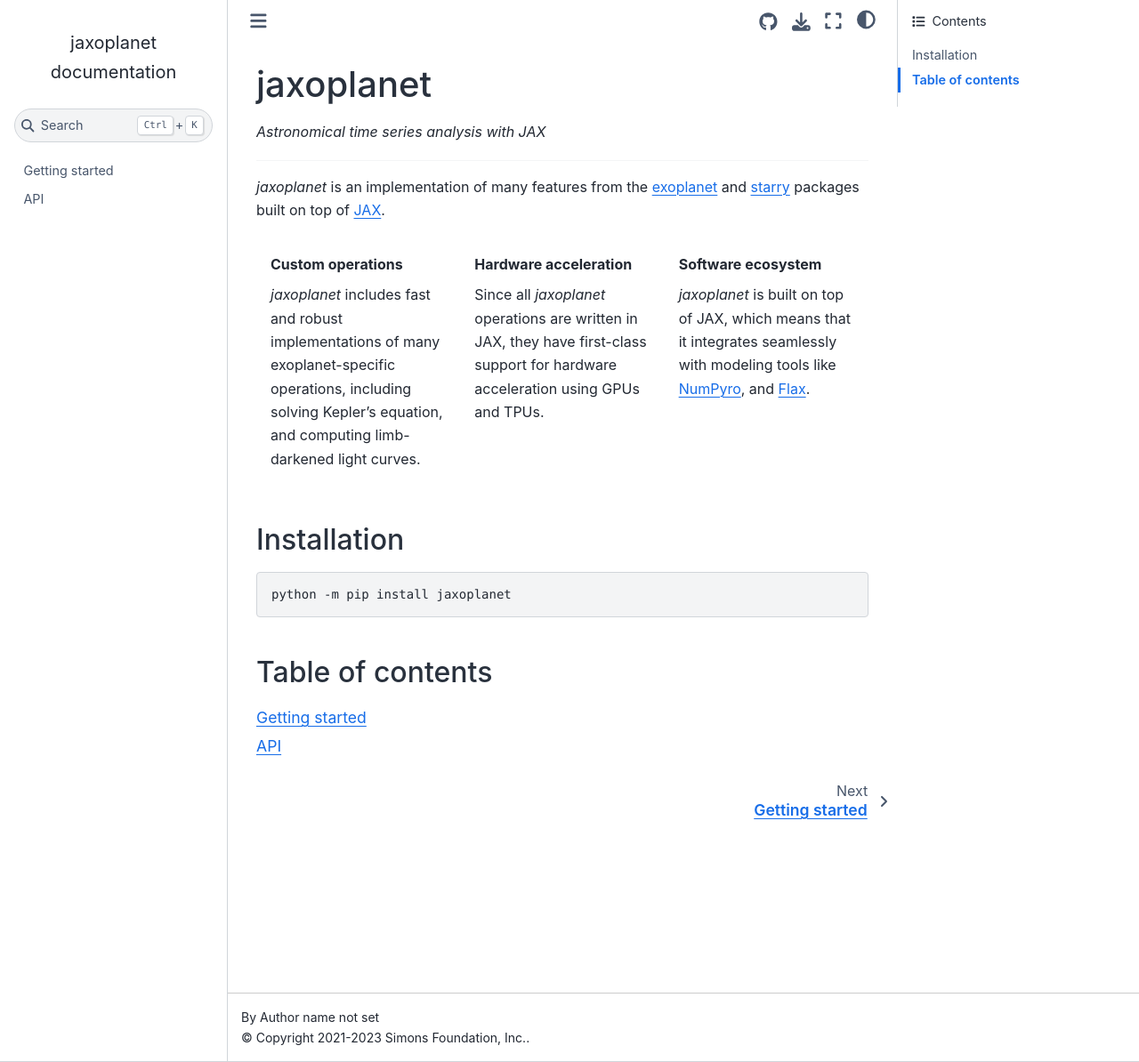
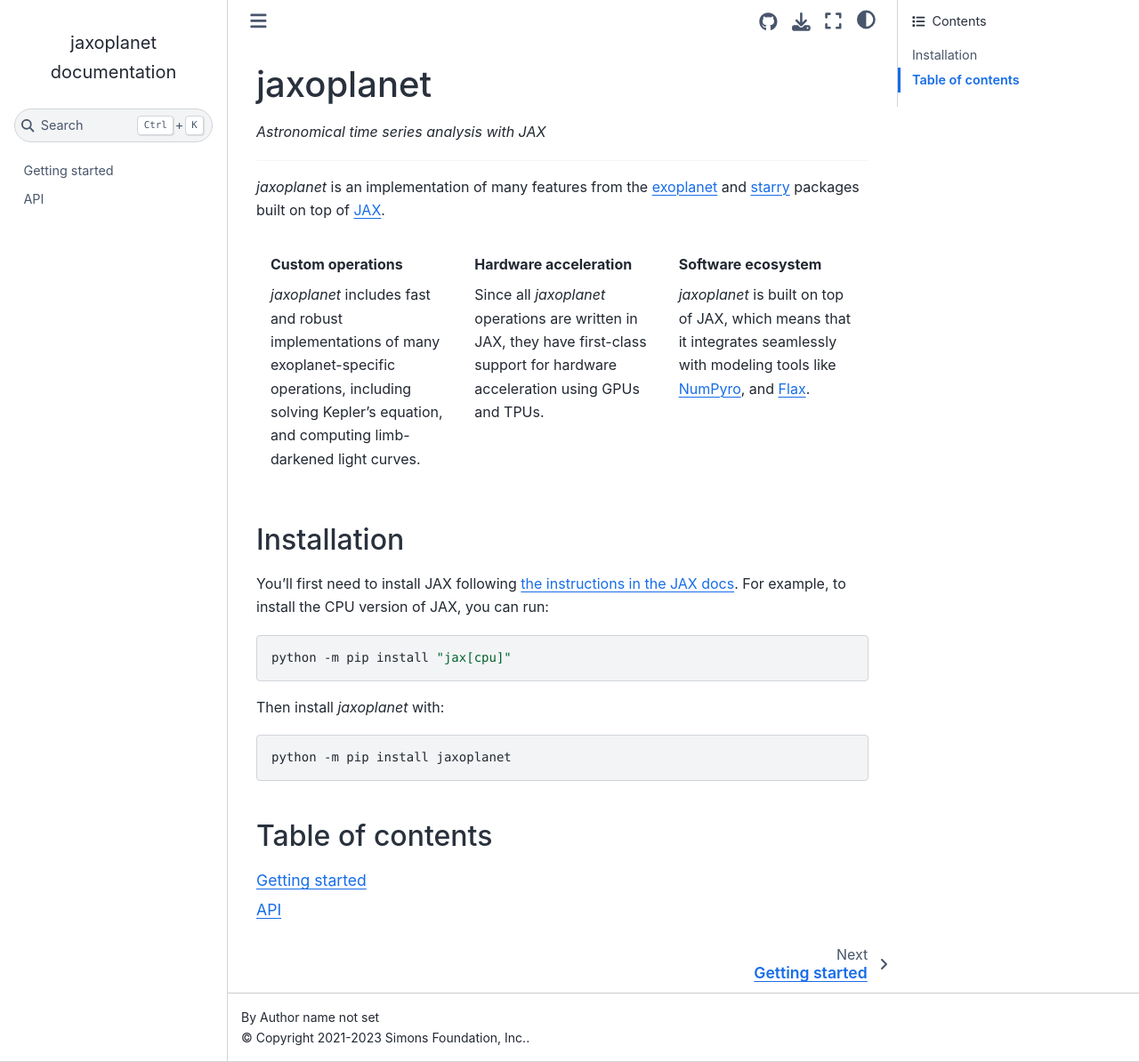
Before and after one commit to exoplanet-dev/jaxoplanet, a Sphinx documentation site: the page built from docs/index.md, in a window 1280 px wide and 1194 px high. Shown: the whole window at 89% size. Built offline with Sphinx 7.4.7 and the Sphinx Book theme 1.1.4, drawn with Linux system fonts in a browser that asks for light colours.

Commit message:
docs to install JAX

````diff
--- a/docs/index.md
+++ b/docs/index.md
@@ -55,6 +55,16 @@
 
 ## Installation
 
+You'll first need to install JAX following [the instructions in the JAX
+docs](https://jax.readthedocs.io/en/latest/#installation). For example, to
+install the CPU version of JAX, you can run:
+
+```bash
+python -m pip install "jax[cpu]"
+```
+
+Then install _jaxoplanet_ with:
+
 ```bash
 python -m pip install jaxoplanet
 ```
````
